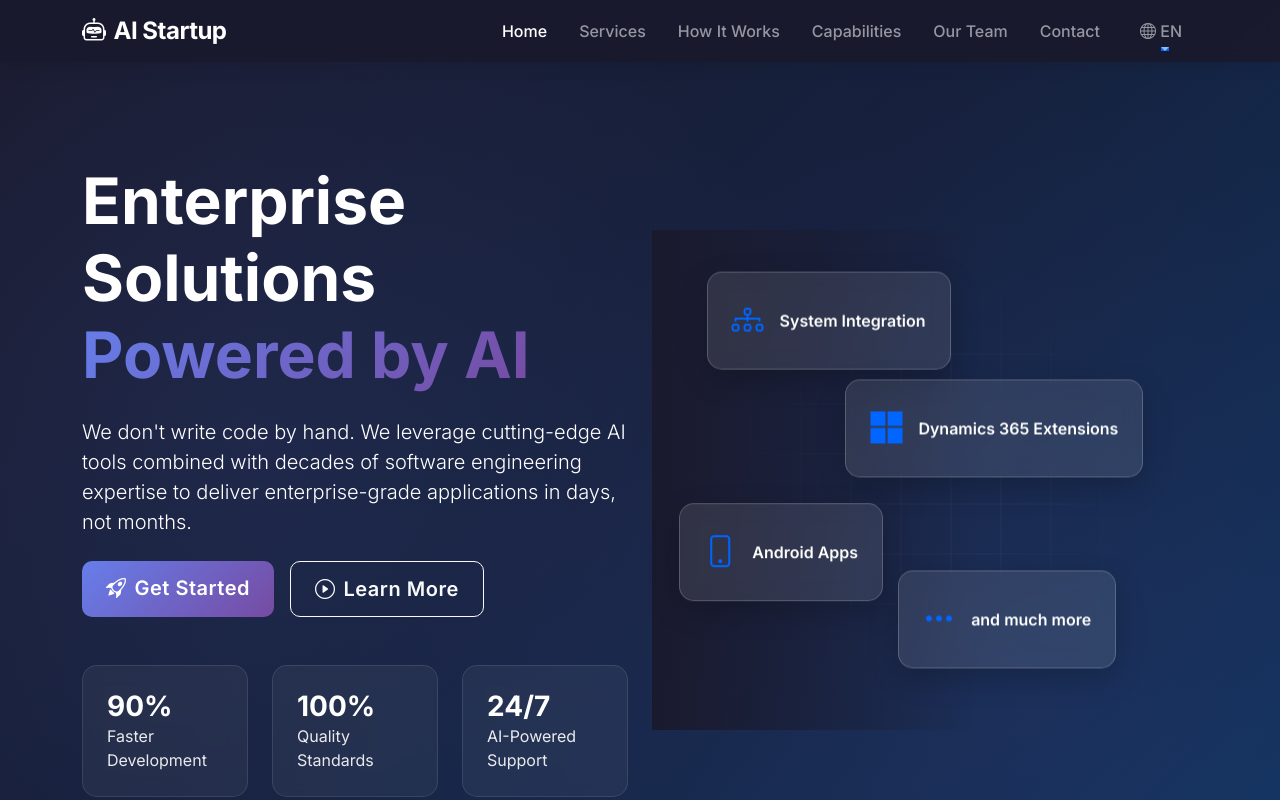
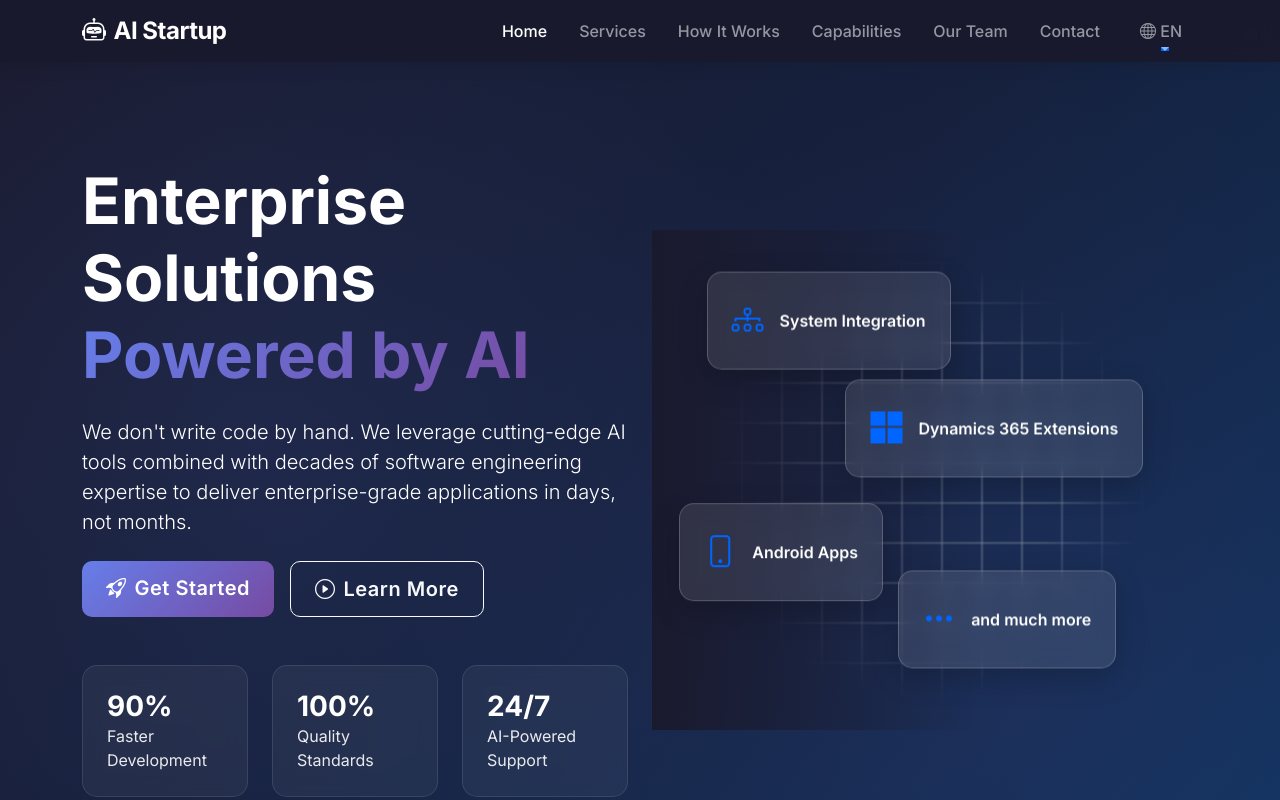
Before and after one commit to mariomuja/aistartup, a website: page index.html in a window 1280 px wide. Shown: the top 800 px of the page. Drawn offline with nearby package versions, Linux system fonts and the light colour scheme.

Commit message:
Make globe grid lines thicker and more visible (2px, higher opacity, closer spacing)

```diff
--- a/public/styles.css
+++ b/public/styles.css
@@ -150,22 +150,22 @@
         repeating-linear-gradient(
             0deg,
             rgba(255, 255, 255, 0) 0px,
-            rgba(255, 255, 255, 0.15) 1px,
-            rgba(255, 255, 255, 0) 2px,
-            transparent 50px
+            rgba(255, 255, 255, 0.4) 2px,
+            rgba(255, 255, 255, 0) 4px,
+            transparent 40px
         ),
         /* Vertical lines */
         repeating-linear-gradient(
             90deg,
             rgba(255, 255, 255, 0) 0px,
-            rgba(255, 255, 255, 0.15) 1px,
-            rgba(255, 255, 255, 0) 2px,
-            transparent 50px
+            rgba(255, 255, 255, 0.4) 2px,
+            rgba(255, 255, 255, 0) 4px,
+            transparent 40px
         );
     border-radius: 50%;
-    mask-image: radial-gradient(circle, black 30%, transparent 70%);
-    -webkit-mask-image: radial-gradient(circle, black 30%, transparent 70%);
-    opacity: 0.3;
+    mask-image: radial-gradient(circle, black 40%, transparent 70%);
+    -webkit-mask-image: radial-gradient(circle, black 40%, transparent 70%);
+    opacity: 0.5;
     z-index: 0;
 }
 
--- a/styles.css
+++ b/styles.css
@@ -150,22 +150,22 @@
         repeating-linear-gradient(
             0deg,
             rgba(255, 255, 255, 0) 0px,
-            rgba(255, 255, 255, 0.15) 1px,
-            rgba(255, 255, 255, 0) 2px,
-            transparent 50px
+            rgba(255, 255, 255, 0.4) 2px,
+            rgba(255, 255, 255, 0) 4px,
+            transparent 40px
         ),
         /* Vertical lines */
         repeating-linear-gradient(
             90deg,
             rgba(255, 255, 255, 0) 0px,
-            rgba(255, 255, 255, 0.15) 1px,
-            rgba(255, 255, 255, 0) 2px,
-            transparent 50px
+            rgba(255, 255, 255, 0.4) 2px,
+            rgba(255, 255, 255, 0) 4px,
+            transparent 40px
         );
     border-radius: 50%;
-    mask-image: radial-gradient(circle, black 30%, transparent 70%);
-    -webkit-mask-image: radial-gradient(circle, black 30%, transparent 70%);
-    opacity: 0.3;
+    mask-image: radial-gradient(circle, black 40%, transparent 70%);
+    -webkit-mask-image: radial-gradient(circle, black 40%, transparent 70%);
+    opacity: 0.5;
     z-index: 0;
 }
 
```
